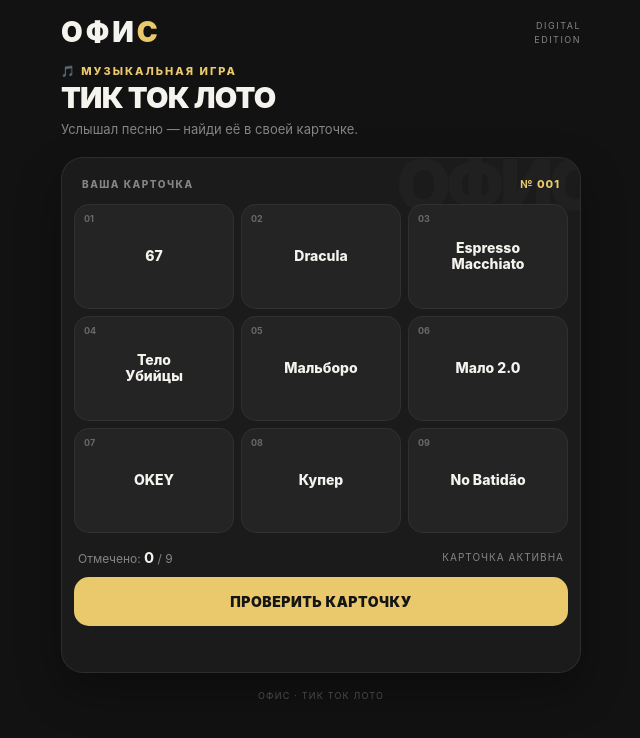
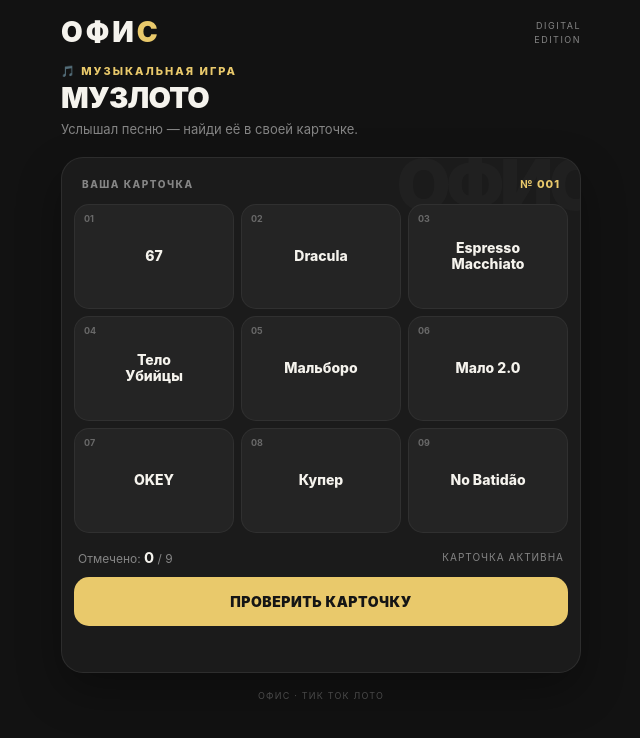
Before and after one commit to agapi7off-stack/Office-Loto, a plain HTML site: page index.html in a window 1280 px wide. Shown: the whole page, without its empty margins (319-959 px from the left). Drawn offline with Linux system fonts and the light colour scheme; a script that the page names is missing.

Commit message:
Update index.html

```diff
--- a/index.html
+++ b/index.html
@@ -428,7 +428,7 @@
       </div>
 
       <h1>
-        ТИК ТОК ЛОТО
+      МУЗЛОТО
       </h1>
 
       <div class="subtitle">
```
